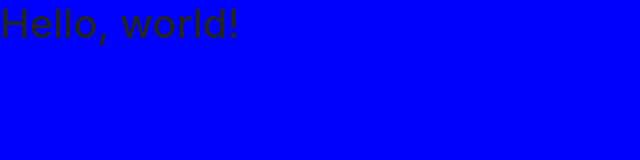
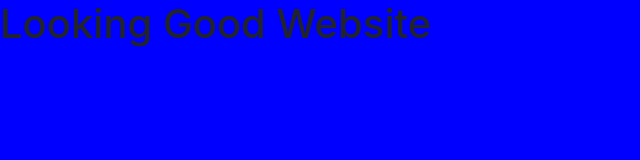
Before and after one commit to JonathanAguilar554/Take-Home, a plain HTML site: page index.html in a window 1280 px wide. Shown: the whole page, without its empty margins (0-640 px from the left). Drawn offline with nearby package versions, Linux system fonts and the light colour scheme.

Commit message:
made title change

```diff
--- a/index.html
+++ b/index.html
@@ -8,10 +8,11 @@
     <!-- Bootstrap CSS -->
     <link rel="stylesheet" href="https://cdn.jsdelivr.net/npm/bootstrap@4.5.3/dist/css/bootstrap.min.css" integrity="sha384-TX8t27EcRE3e/ihU7zmQxVncDAy5uIKz4rEkgIXeMed4M0jlfIDPvg6uqKI2xXr2" crossorigin="anonymous">
     <link rel="stylesheet" href="css/stylesheet.css">
-    <title>Hello, world!</title>
+    <title>Hola como estas?</title>
   </head>
   <body>
-    <h1>Hello, world!</h1>
+    <h1>Looking Good Website</h1>
+
 
     <!-- Optional JavaScript; choose one of the two! -->
 
```
